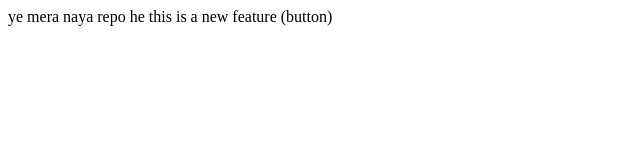
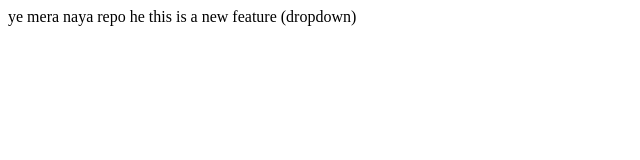
Before and after one commit to 0Ketan/localrepo, a plain HTML site: page index.html in a window 1280 px wide. Shown: the full height of the page, 0-640 px from the left. Drawn offline with Linux system fonts and the light colour scheme.

Commit message:
add dropdown

```diff
--- a/index.html
+++ b/index.html
@@ -1,2 +1,2 @@
 <pr> ye mera naya repo he</pr>
-<pr> this is a new feature (button)</pr>
+<pr> this is a new feature (dropdown)</pr>
```
